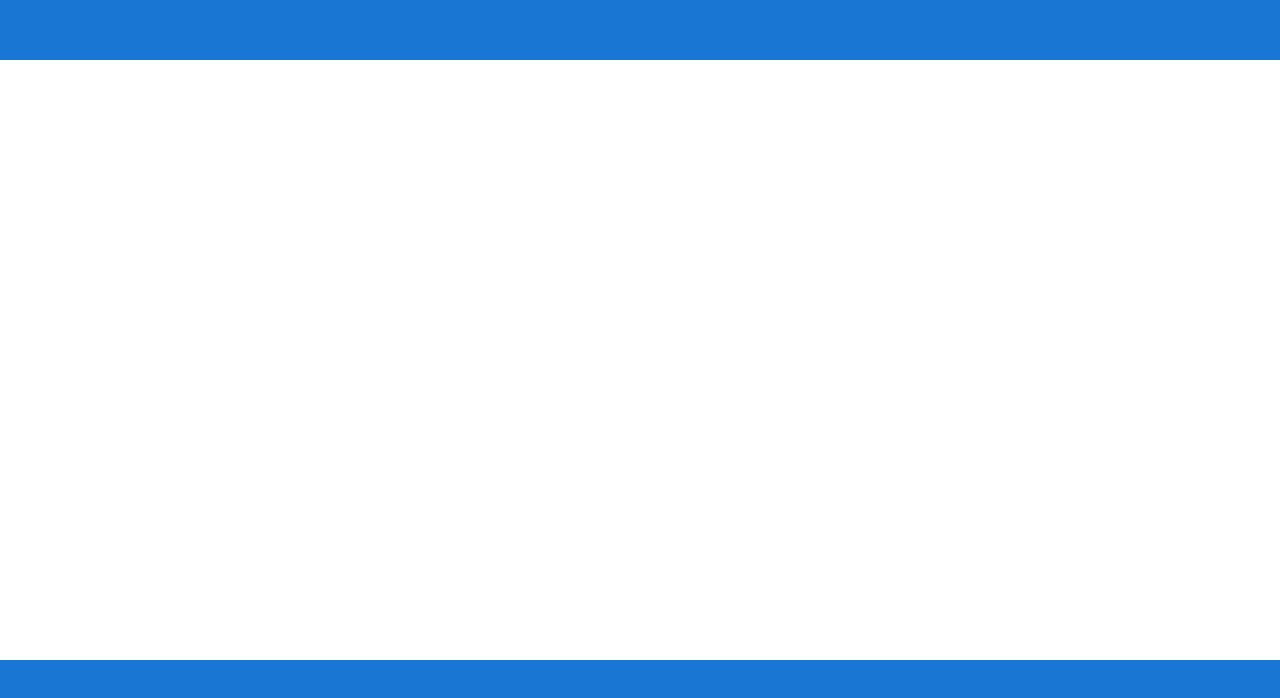
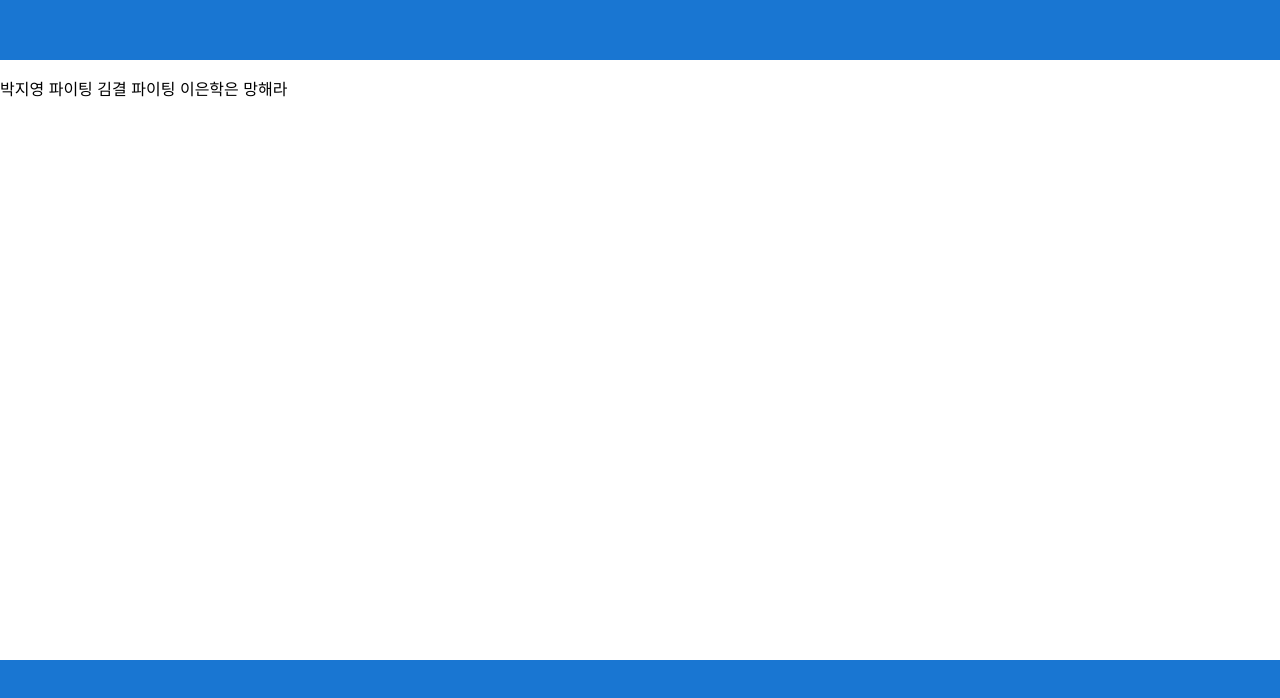
Before and after one commit to GoldK11/team-practice, a React (Create React App) app: page / in a window 1280 px wide. Shown: the top 698 px of the page. Built offline with nearby package versions, Linux system fonts and the light colour scheme.

Commit message:
지영change

```diff
--- a/src/components/layout/Body.js
+++ b/src/components/layout/Body.js
@@ -1,7 +1,10 @@
 import React from 'react';
 
 function Body() {
-  return <div className="Body" />;
+  return (<div className="Body" >
+  <p>박지영 파이팅 김결 파이팅 이은학은 망해라</p>
+  </div>
+  );
 }
 
 export default Body;
```
